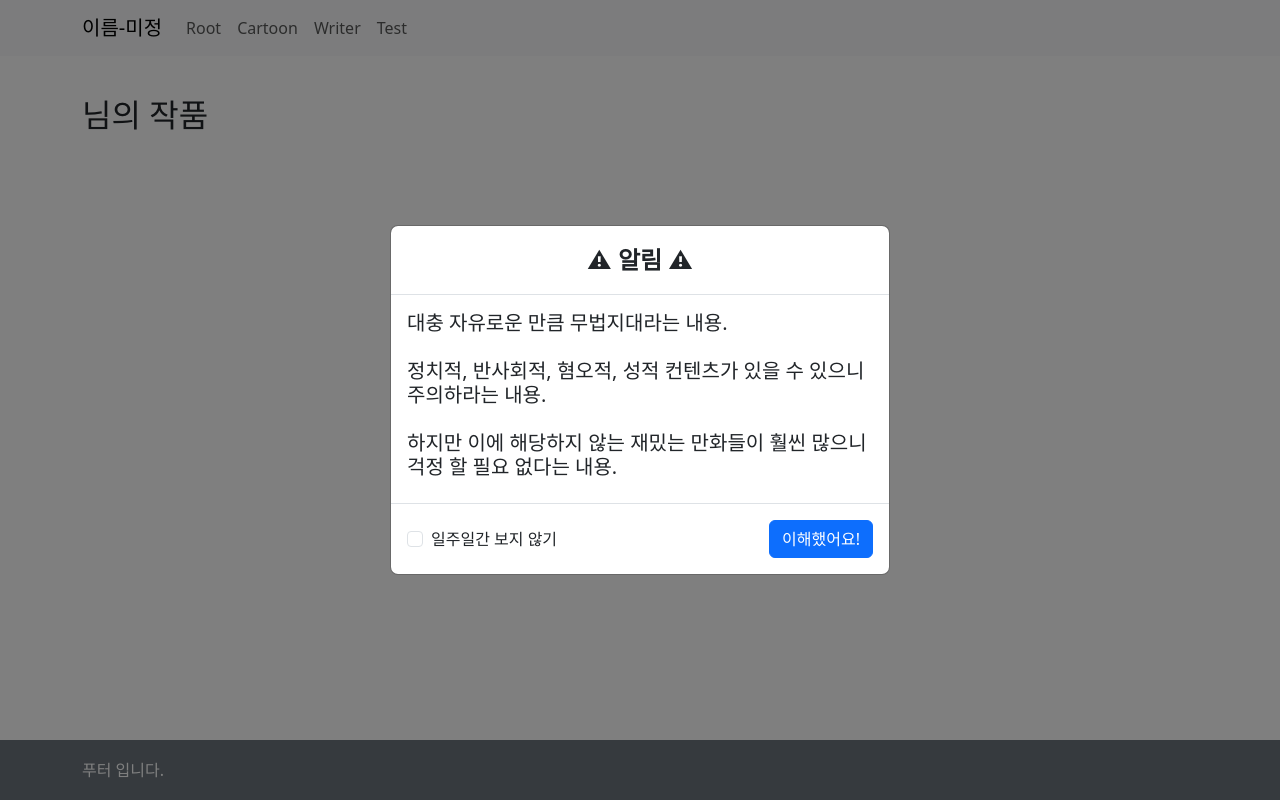
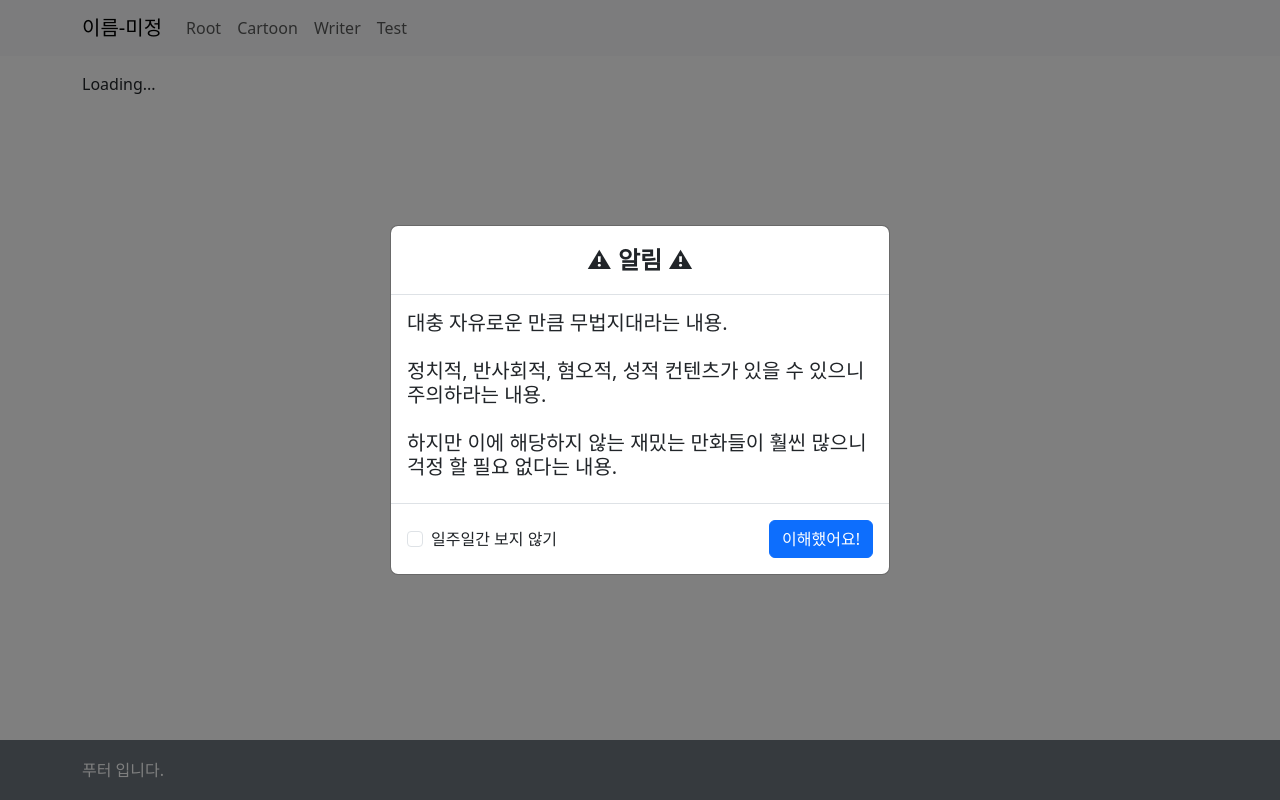
Before and after one commit to sisu-01/cartoon_frontend, a React (Create React App) app: page /info in a window 1280 px wide. Built offline with nearby package versions, Linux system fonts and the light colour scheme; no server answers.

Commit message:
Info 정리

```diff
--- a/src/routes/Info.js
+++ b/src/routes/Info.js
@@ -180,6 +180,8 @@ function Info() {
 
     return (
         <div className='Info'>
+            {init ? (
+                <>
                     <div>
                         {prev? <Link to={`${prev}`}>목록으로 돌아가기</Link>: ''}
                         <br/>
@@ -188,11 +190,15 @@ function Info() {
                                 <em className='cartoon-writer'>{nickname}</em>
                                 <span>님의 작품</span>
                             </h2>
-                    {init ? <span className='ms-1 text-secondary'>총 {init['count']}</span> : ''}
+                            <span className='ms-1 text-secondary'>총 {init['count']}</span>
                         </div>
                         {/* {id==='a'?'유동':`아이디: ${id}`} */}
                     </div>
-            {init ? <List /> : ''}
+                    <List />
+                </>
+            ) : (
+                <p>Loading...</p>
+            )}
         </div>
     );
 }
```
Lines whose indentation alone changed are shown as unchanged.
